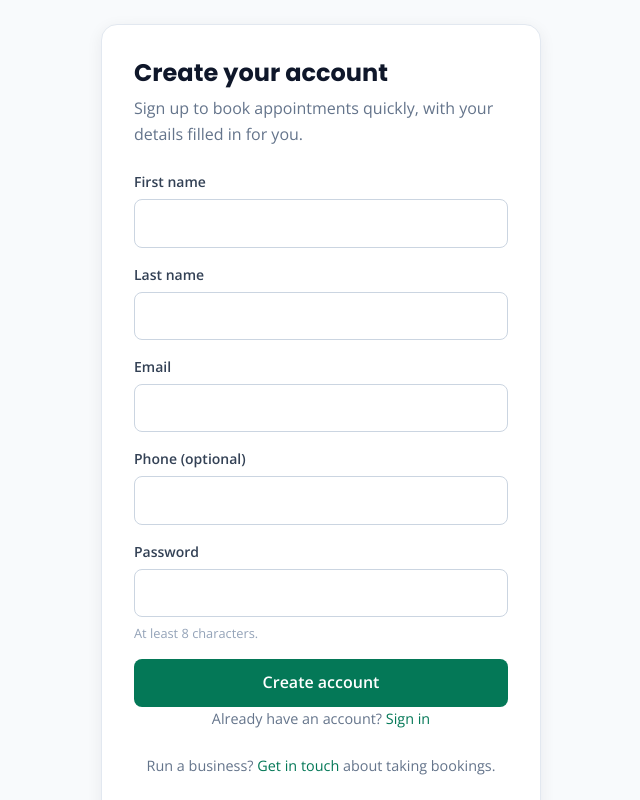
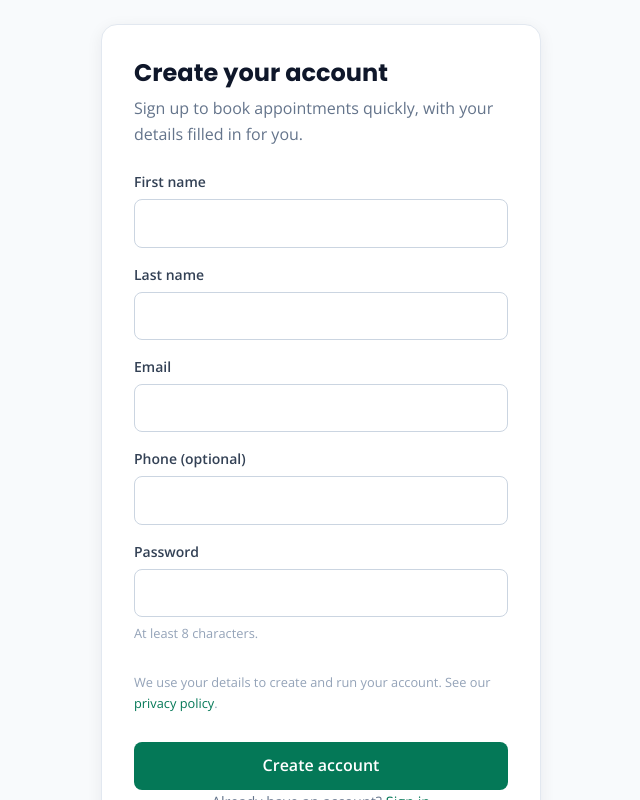
Before and after one commit to ReganDev/bookingsystem-frontend, a React (Vite) app: page /signup in a window 1280 px wide. Shown: the top 800 px of the page, without its empty margins (319-959 px from the left). Built offline with nearby package versions, Linux system fonts and the light colour scheme.

Commit message:
feat: link the privacy policy beside each data-collecting form

```diff
--- a/src/pages/BookBusinessPage.tsx
+++ b/src/pages/BookBusinessPage.tsx
@@ -857,6 +857,10 @@ export function BookBusinessPage() {
                   </div>
                 )}
 
+                <p className="field-hint privacy-notice">
+                  Your details are sent to this business so it can manage your
+                  appointment. See our <Link to="/privacy">privacy policy</Link>.
+                </p>
                 <button
                   className="btn btn-primary"
                   type="submit"
--- a/src/pages/ContactPage.tsx
+++ b/src/pages/ContactPage.tsx
@@ -109,6 +109,10 @@ export function ContactPage() {
             placeholder="Tell us a little about your business and what you'd like to offer bookings for."
           />
         </div>
+        <p className="field-hint privacy-notice">
+          We use your details only to reply to this enquiry. See our{' '}
+          <Link to="/privacy">privacy policy</Link>.
+        </p>
         <button className="btn btn-primary" type="submit" disabled={loading}>
           {loading ? 'Sending…' : 'Send enquiry'}
         </button>
--- a/src/pages/SignUpPage.tsx
+++ b/src/pages/SignUpPage.tsx
@@ -117,6 +117,10 @@ export function SignUpPage() {
           />
           <span className="field-hint">At least 8 characters.</span>
         </div>
+        <p className="field-hint privacy-notice">
+          We use your details to create and run your account. See our{' '}
+          <Link to="/privacy">privacy policy</Link>.
+        </p>
         <button className="btn btn-primary" type="submit" disabled={loading}>
           {loading ? 'Creating account…' : 'Create account'}
         </button>
```
Also changed, not shown: 1 other file (tests, documents, lock files or other folders).
